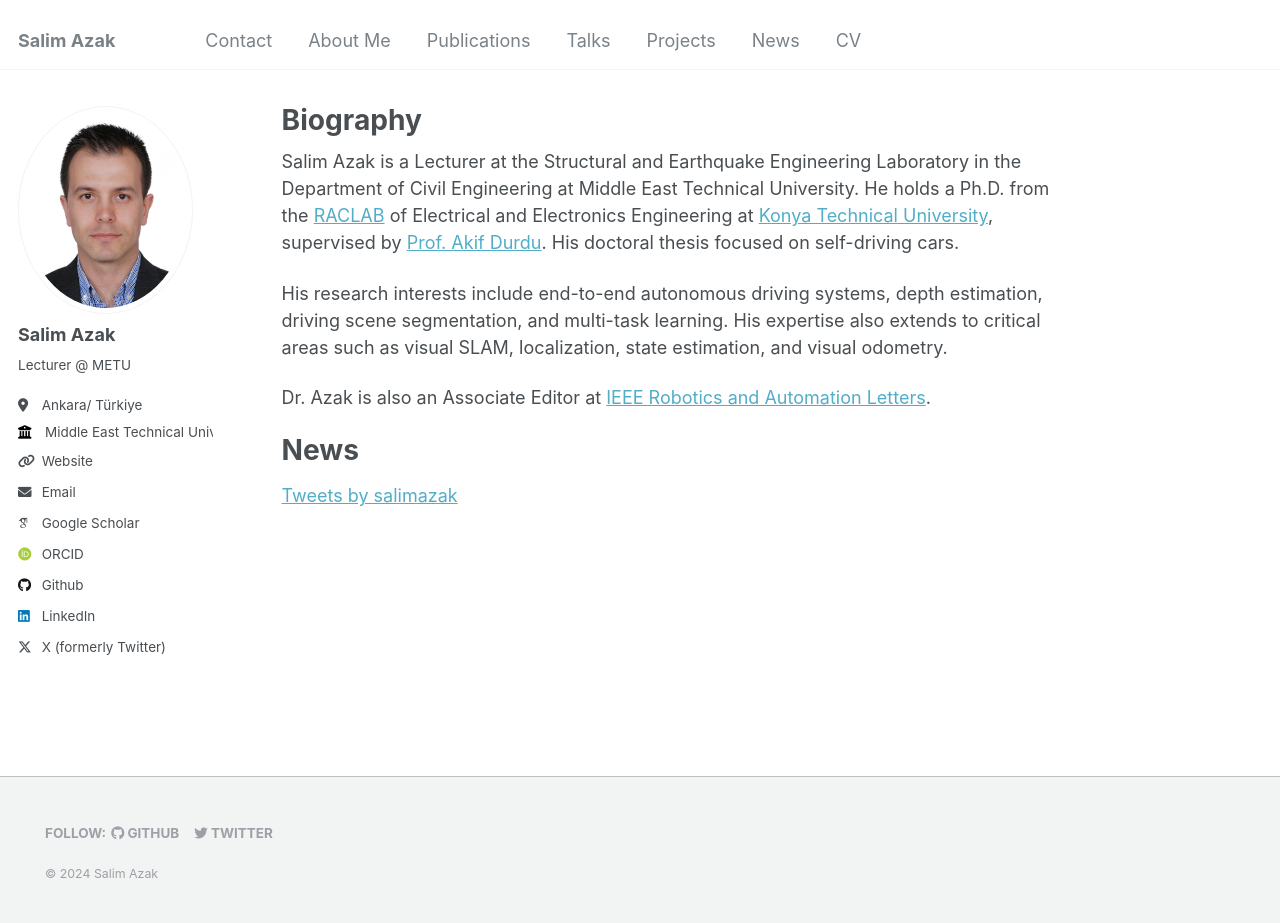
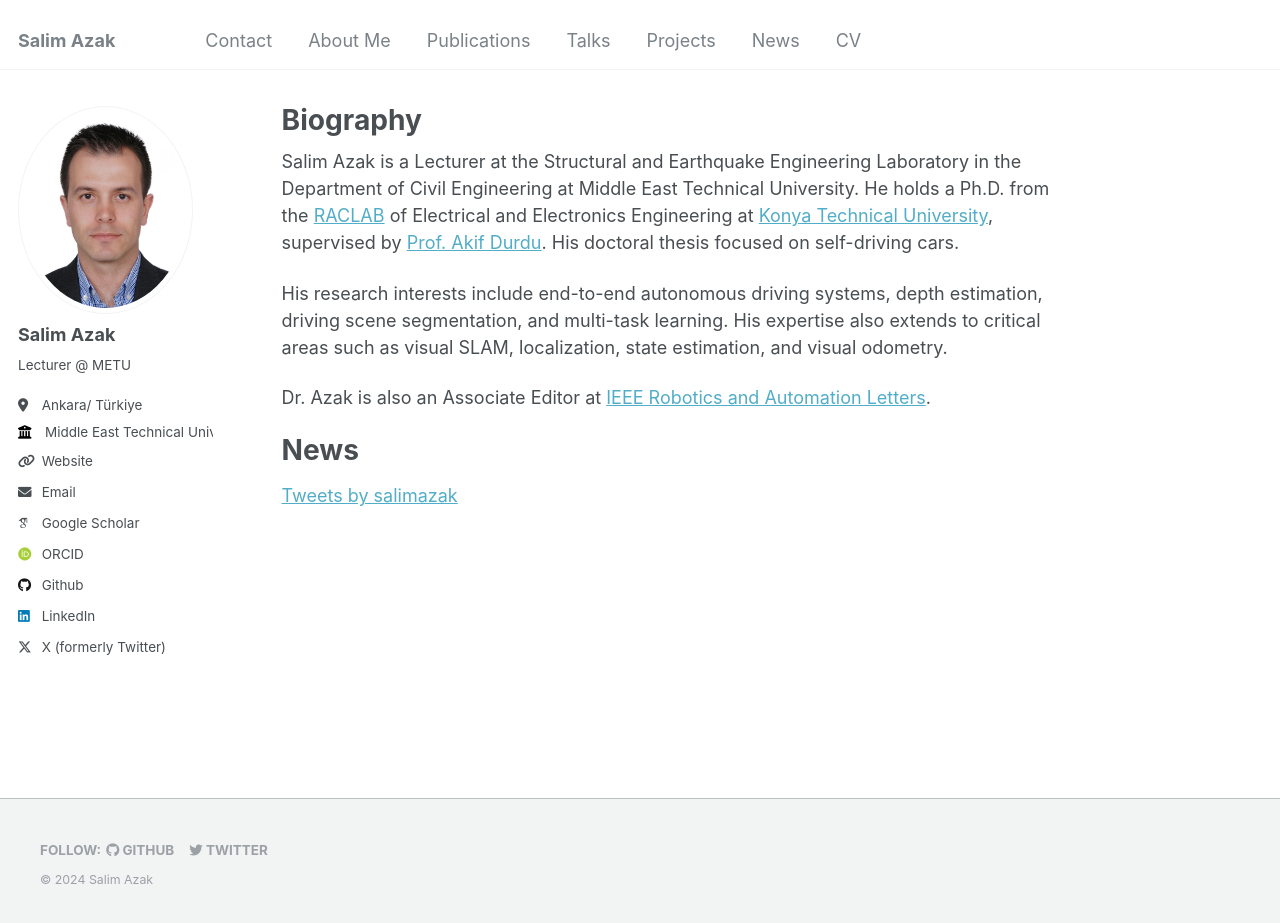
Before and after one commit to salimazak/salimazak.github.io, a Jekyll site: the page built from _pages/about.md, in a window 1280 px wide and 924 px high. Built offline with Jekyll 4.4.1, drawn with Linux system fonts in a browser that asks for light colours; some web fonts are replaced; comment, search, counter and statistics services are not loaded.

Commit message:
Update main.scss

```diff
--- a/assets/css/main.scss
+++ b/assets/css/main.scss
@@ -50,13 +50,15 @@
 .page__footer-follow {
   max-width: 1200px; /* Adjust this value as needed */
   margin: 0 auto;   /* Centers the footer */
-  padding: 5px;    /* Add padding for spacing */
+  padding: 2px 0;    /* Add padding for spacing */
+  line-height: 1.2; /* Reduces line spacing within the footer */
 }
 
 .page__footer-copyright {
   max-width: 1200px; /* Adjust this value as needed */
   margin: 0 auto;   /* Centers the copyright text */
-  padding: 5px;    /* Add padding for spacing */
+  padding: 2px 0;    /* Add padding for spacing */
+  line-height: 1; /* Reduces line spacing within the footer */
 }
 
 .image-with-text {
```
